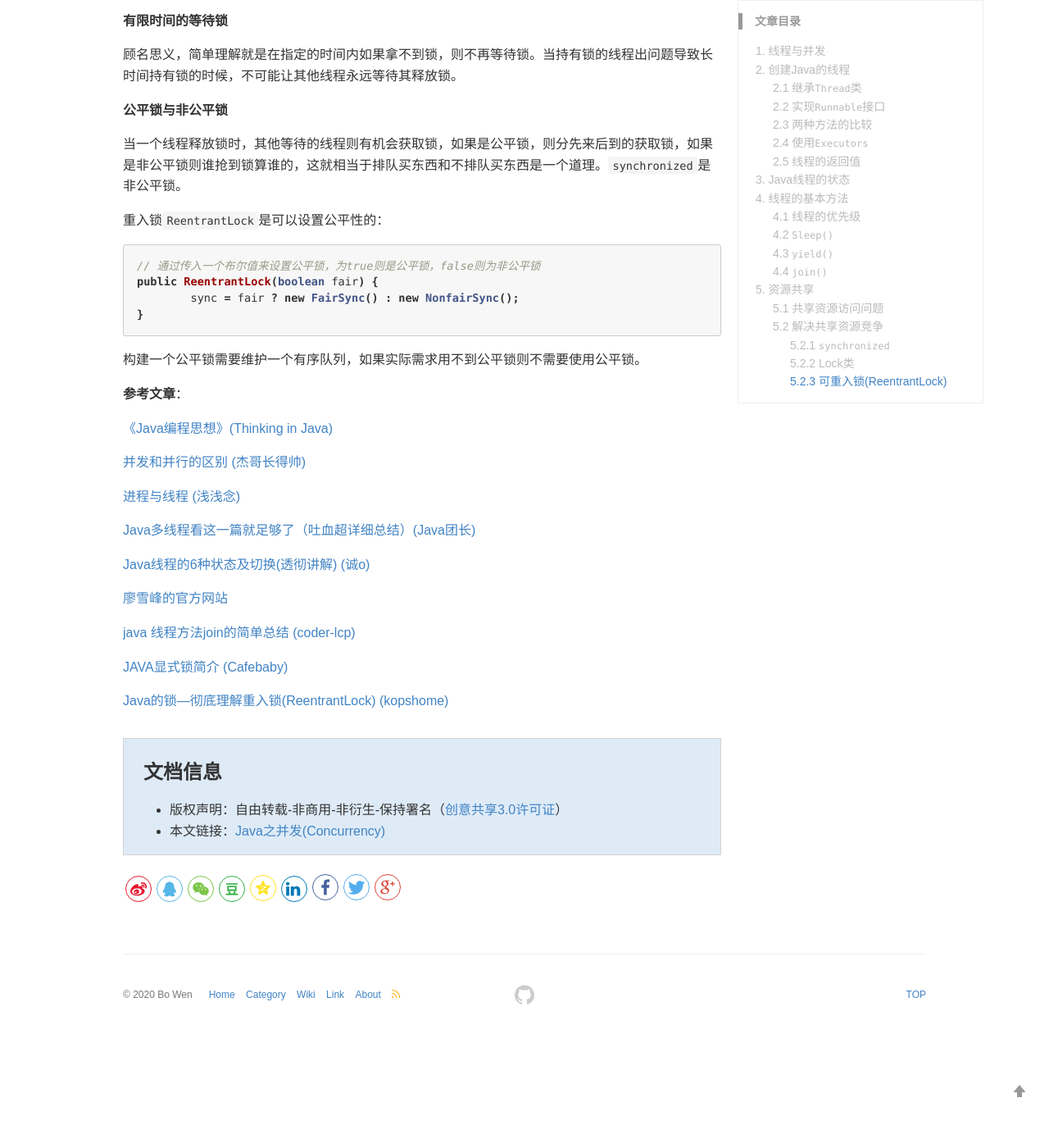
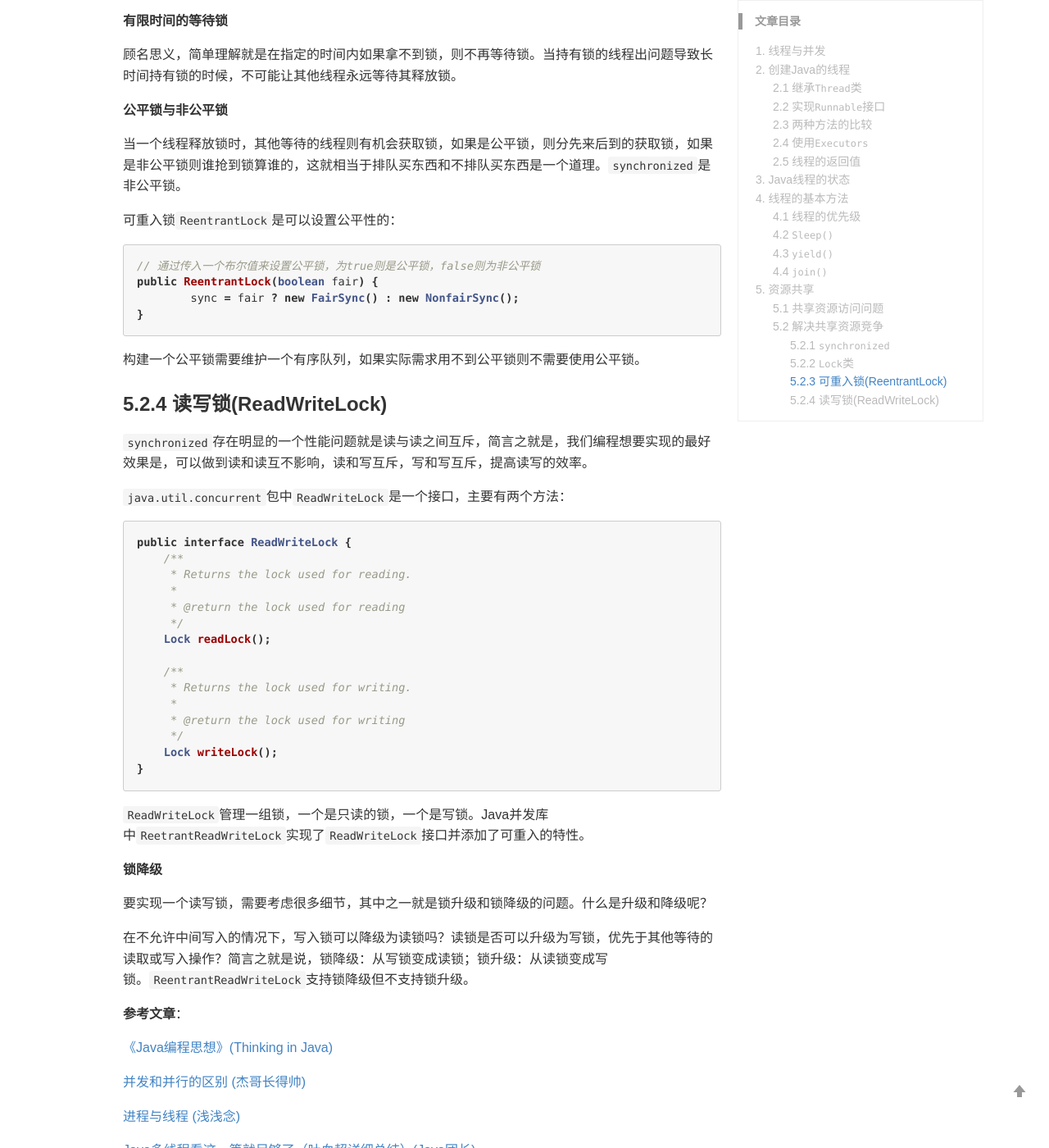
Before and after one commit to wenb1/wenb1.github.io, a Jekyll site: the page built from _posts/2020-05-24-java-concurrency.md, in a window 1280 px wide and 1400 px high, scrolled down 18565 px. Shown: the whole window at 82% size. Built offline with Jekyll 4.4.1, drawn with Linux system fonts in a browser that asks for light colours; comment, search, counter and statistics services are not loaded; before the commit the page ends 19827 px from its top, so only the background shows below that; some of the changed text lies outside the part shown.

Commit message:
modify blog

````diff
--- a/_posts/2020-05-24-java-concurrency.md
+++ b/_posts/2020-05-24-java-concurrency.md
@@ -582,7 +582,7 @@ public synchronized void g(){}
 
 事实上，所有的对象都自动有一个**对象锁(object level lock)**，它与**管程(monitor)**相关，当一个线程调用了一个对象里的`synchronized`方法，这个对象会被对象锁锁住，其它线程不能调用这个对象里其它被`synchronized`标记的方法。比如，`f()`方法和`g()`方法存在于一个对象里，当一个线程调用了`f()`方法，则其它线程既不能使用`f()`方法，也不能使用`g()`方法直到锁释放。实际是，一个对象的所有`synchronized`方法共享一把锁。所以，多个线程调用不同对象的同一`synchronized`方法时，不会被阻塞。
 
-一个线程可以多次获得对象锁。这种情况一般发生在一个线程在获得对象锁之后多次调用对象里的方法。JVM会跟踪对象被锁的次数，如果对象解锁，则次数清零。
+一个线程可以多次获得对象锁。这种情况一般发生在一个线程在获得对象锁之后多次调用对象里的其它方法。JVM会跟踪对象被锁的次数，如果对象解锁，则次数清零。这种运行方式就是可重入锁。
 
 不同于每个对象一把的对象锁，还有一种锁，是每个类只有一把，就是**类锁(class level lock)**。类锁是`Class`对象的一部分。对象锁是用于对象实例方法，或者一个对象实例上的，类锁是用于类的静态方法或者一个类的`Class`对象上的。我们知道，类的对象实例可以有很多个，但是每个类只有一个`Class`对象，所以不同对象实例的对象锁是互不干扰的，但是每个类只有一个类锁。但是有一点必须注意的是，其实类锁只是一个概念上的东西，并不是真实存在的，它只是用来帮助我们理解锁定实例方法和静态方法的区别的。
 
@@ -640,11 +640,11 @@ public class EvenGenerator extends IntGenerator{
 }
 ```
 
-### 5.2.2 Lock类
+### 5.2.2 `Lock`类
 
-在Java SE5中，`java.util.concurrent`包提供了一种显式的互斥机制Lock。Lock对象必须被显式地定义出来，上锁，解锁。所以我们也称它为**显锁**。
+在Java SE5中，`java.util.concurrent`包提供了一种显式的互斥机制`Lock`。`Lock`对象必须被显式地定义出来，上锁，解锁。所以我们也称它为**显锁**。
 
-使用Lock改写5.1的代码：
+使用`Lock`改写5.1的代码：
 
 ```java
 public class MutexEvenGenerator extends IntGenerator{
@@ -715,7 +715,7 @@ public interface Lock {
 
 ### 5.2.3 可重入锁(ReentrantLock)
 
-可重入锁简单理解就是对同一个线程而言，它可以重复的获取锁。例如这个线程可以连续获取两次锁，但是释放锁的次数也一定要是两次。`synchronized`也是一种可重入锁。我们改写5.1的代码使用的就是可重入锁。
+可重入锁简单理解就是对同一个线程而言，它可以重复的获取锁。例如这个线程可以连续获取两次锁，但是释放锁的次数也一定要是两次。我们之前提到`synchronized`也是一种可重入锁。我们改写5.1的代码使用的就是可重入锁。
 
 **线程中断响应**
 
@@ -729,7 +729,7 @@ public interface Lock {
 
 当一个线程释放锁时，其他等待的线程则有机会获取锁，如果是公平锁，则分先来后到的获取锁，如果是非公平锁则谁抢到锁算谁的，这就相当于排队买东西和不排队买东西是一个道理。`synchronized`是非公平锁。
 
-重入锁`ReentrantLock`是可以设置公平性的：
+可重入锁`ReentrantLock`是可以设置公平性的：
 
 ```java
 // 通过传入一个布尔值来设置公平锁，为true则是公平锁，false则为非公平锁
@@ -739,6 +739,38 @@ public ReentrantLock(boolean fair) {
 ```
 
 构建一个公平锁需要维护一个有序队列，如果实际需求用不到公平锁则不需要使用公平锁。
+
+### 5.2.4 读写锁(ReadWriteLock)
+
+`synchronized`存在明显的一个性能问题就是读与读之间互斥，简言之就是，我们编程想要实现的最好效果是，可以做到读和读互不影响，读和写互斥，写和写互斥，提高读写的效率。
+
+`java.util.concurrent`包中`ReadWriteLock`是一个接口，主要有两个方法：
+
+```java
+public interface ReadWriteLock {
+    /**
+     * Returns the lock used for reading.
+     *
+     * @return the lock used for reading
+     */
+    Lock readLock();
+
+    /**
+     * Returns the lock used for writing.
+     *
+     * @return the lock used for writing
+     */
+    Lock writeLock();
+}
+```
+
+`ReadWriteLock`管理一组锁，一个是只读的锁，一个是写锁。Java并发库中`ReetrantReadWriteLock`实现了`ReadWriteLock`接口并添加了可重入的特性。
+
+**锁降级**
+
+要实现一个读写锁，需要考虑很多细节，其中之一就是锁升级和锁降级的问题。什么是升级和降级呢？
+
+在不允许中间写入的情况下，写入锁可以降级为读锁吗？读锁是否可以升级为写锁，优先于其他等待的读取或写入操作？简言之就是说，锁降级：从写锁变成读锁；锁升级：从读锁变成写锁。`ReentrantReadWriteLock`支持锁降级但不支持锁升级。
 
 **参考文章**：
 
@@ -759,3 +791,5 @@ public ReentrantLock(boolean fair) {
 [JAVA显式锁简介 (Cafebaby)](https://www.jianshu.com/p/75212b04dbfe)
 
 [Java的锁—彻底理解重入锁(ReentrantLock) (kopshome)](https://blog.csdn.net/I_AM_KOP/article/details/80958856)
+
+[【Java并发】ReadWriteLock读写锁的使用 (itbird01)](https://www.jianshu.com/p/9cd5212c8841)
````
